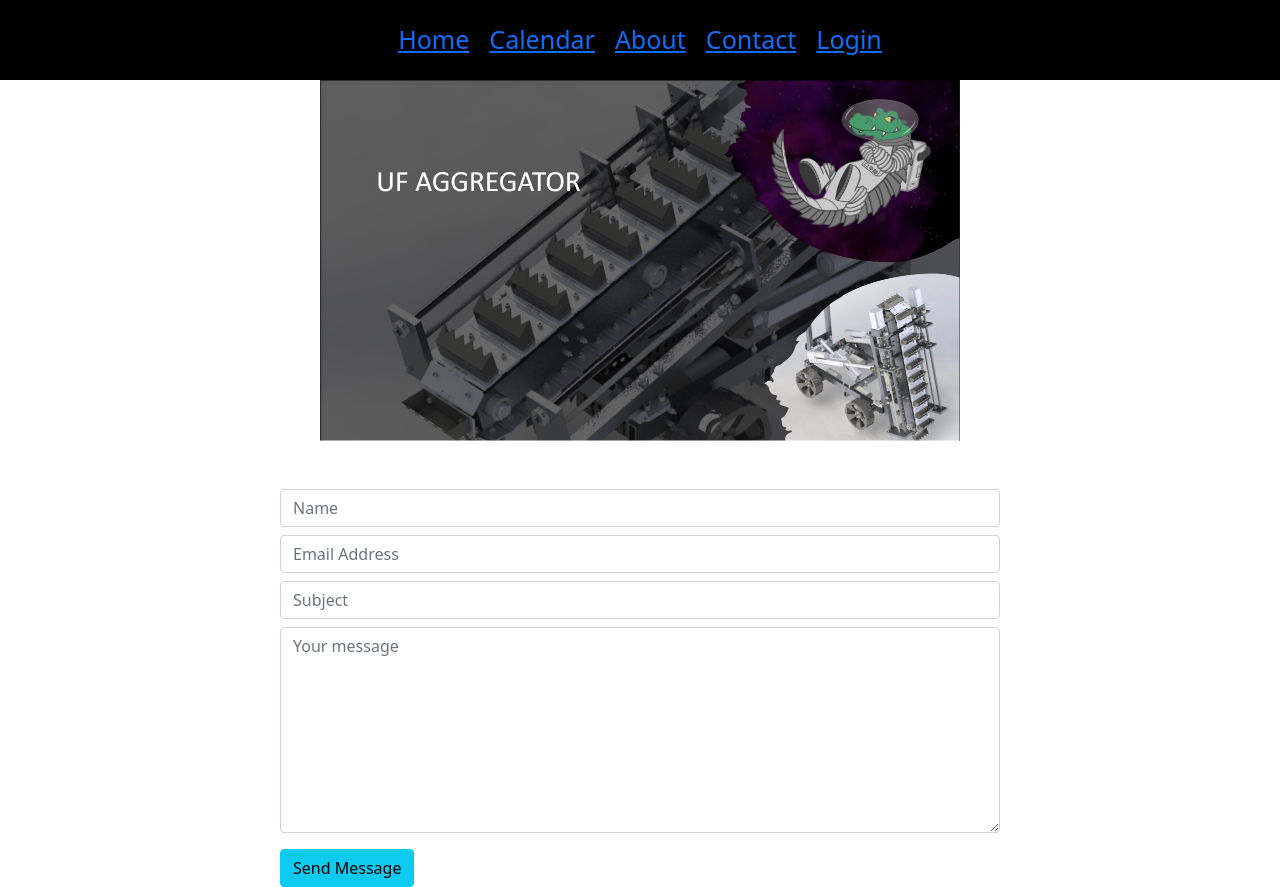
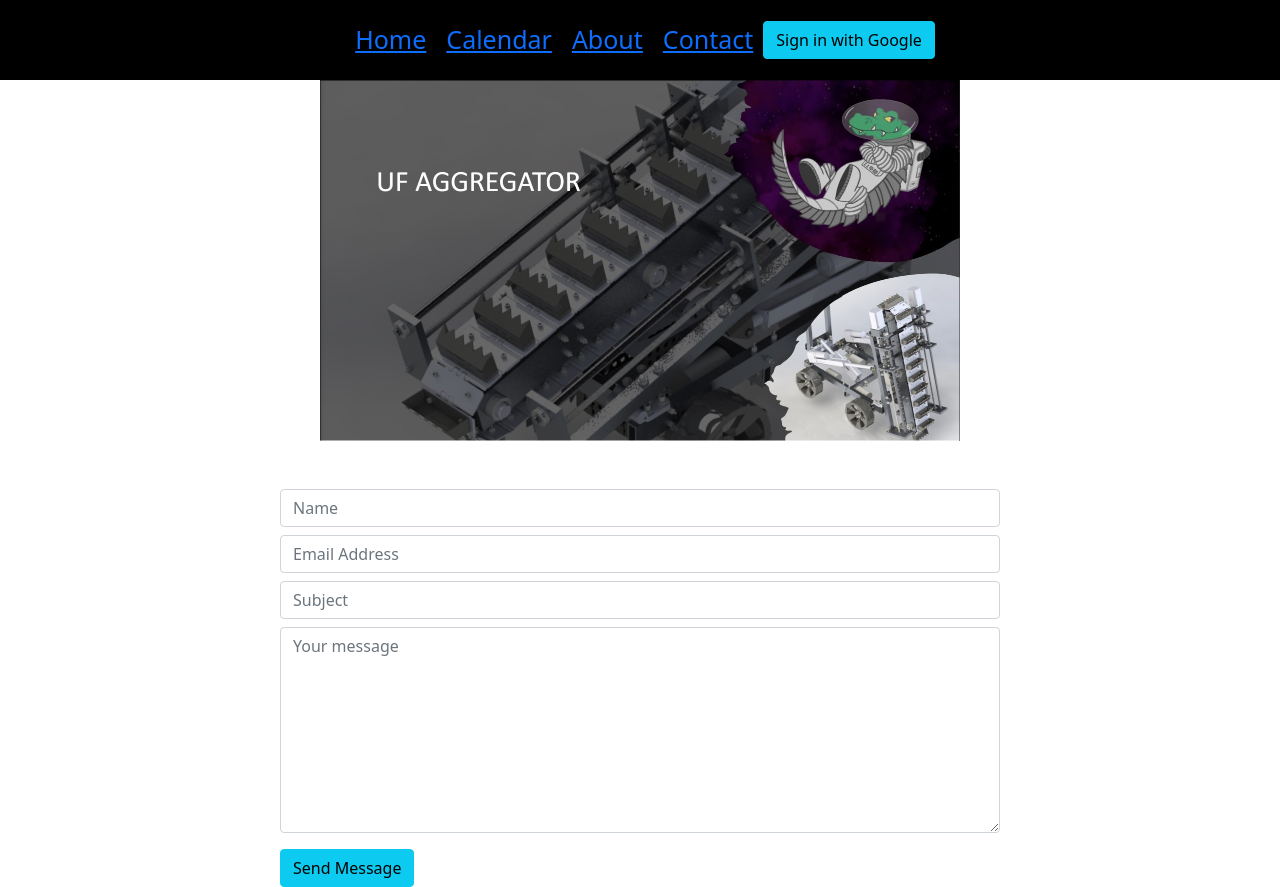
Before and after one commit to vicentecortes23/SWE_Project1, a React (Create React App) app in the folder NewApp/testapp1/: page / in a window 1280 px wide. Built offline with nearby package versions, Linux system fonts and the light colour scheme.

Commit message:
Update App.js

```diff
--- a/NewApp/testapp1/src/App.js
+++ b/NewApp/testapp1/src/App.js
@@ -8,7 +8,8 @@ import About from './pages/About';
 import Contact from './pages/Contact';
 import { useState } from "react";
 import {signOut} from "firebase/auth";
-import {auth} from "./firebase-config"
+import { auth, provider } from "./firebase-config";
+import { signInWithPopup } from "firebase/auth";
 import React  from 'react';
 import 'bootstrap/dist/css/bootstrap.min.css';
 
@@ -21,7 +22,13 @@ function App() {
     signOut(auth).then(() => {
       localStorage.clear()
       setIsAuth(false)
-      window.location.pathname = "/login";
+    });
+  };
+
+  const signInWithGoogle = () => {
+    signInWithPopup(auth, provider).then((result) => {
+      localStorage.setItem("isAuth", true);
+      setIsAuth(true);
     });
   };
 
@@ -33,8 +40,11 @@ function App() {
         <Link to="/About"> About </Link>
         <Link to="/Contact"> Contact </Link>
         {!isAuth ?
-          (<Link to="/login"> Login </Link>)
-          : (<button onClick={signOutUser}> Log Out </button>)
+          (
+          <button className="btn btn-info" onClick={signInWithGoogle}>
+            Sign in with Google
+          </button>)
+          : (<button className="btn btn-info" onClick={signOutUser}> Log Out </button>)
         }
       </nav>
       <Routes>
```
